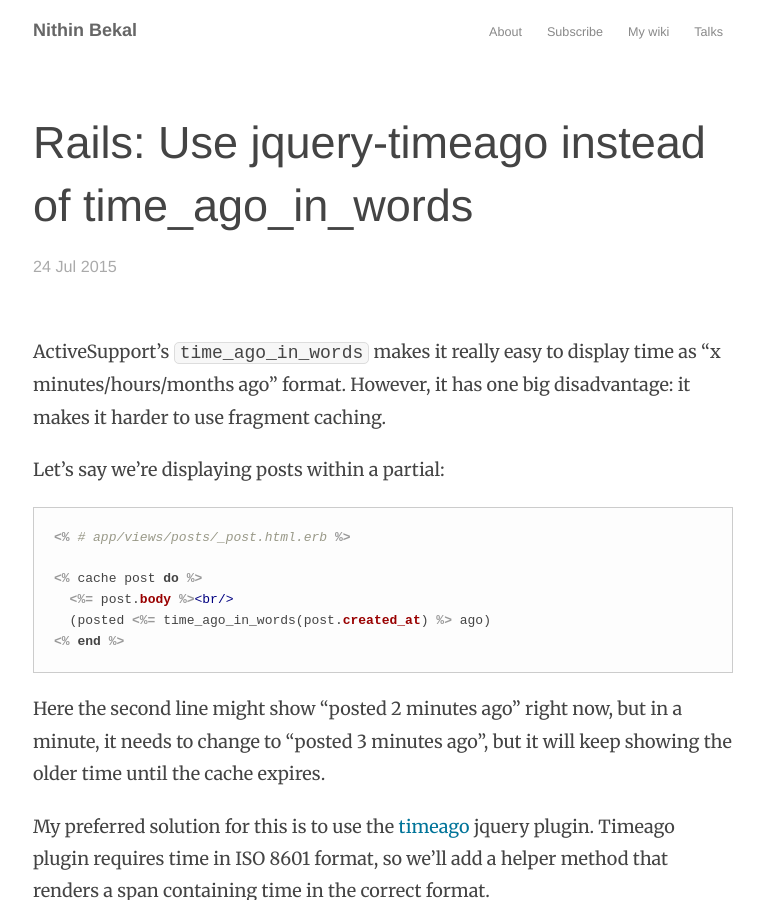
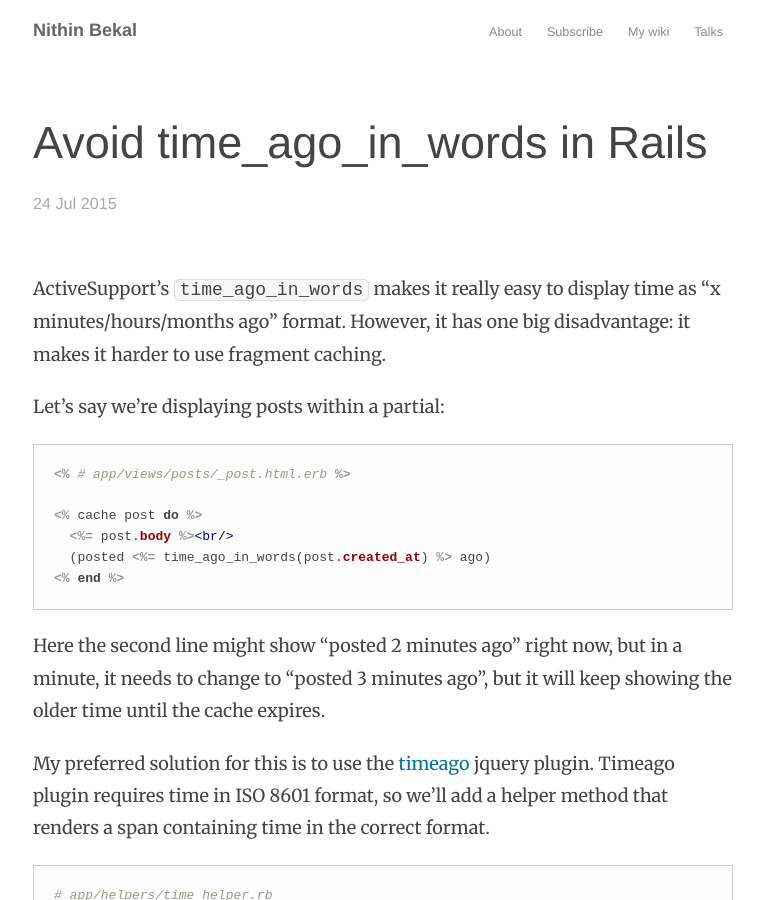
Before and after one commit to nithinbekal/nithinbekal.github.io, a Jekyll site: the page built from _posts/2015-07-24-rails-timeago.md, in a window 1280 px wide and 900 px high. Shown: the whole window, without its empty margins (257-1021 px from the left). Built offline with Jekyll 4.4.1, drawn with Linux system fonts in a browser that asks for light colours; comment, search, counter and statistics services are not loaded.

Commit message:
Change title of post about timeago

```diff
--- a/_posts/2015-07-24-rails-timeago.md
+++ b/_posts/2015-07-24-rails-timeago.md
@@ -1,6 +1,6 @@
 ---
 layout: post
-title: "Rails: Use jquery-timeago instead of time_ago_in_words"
+title: "Avoid time_ago_in_words in Rails"
 date:  2015-07-24 21:36:55
 categories: rails
 ---
```
